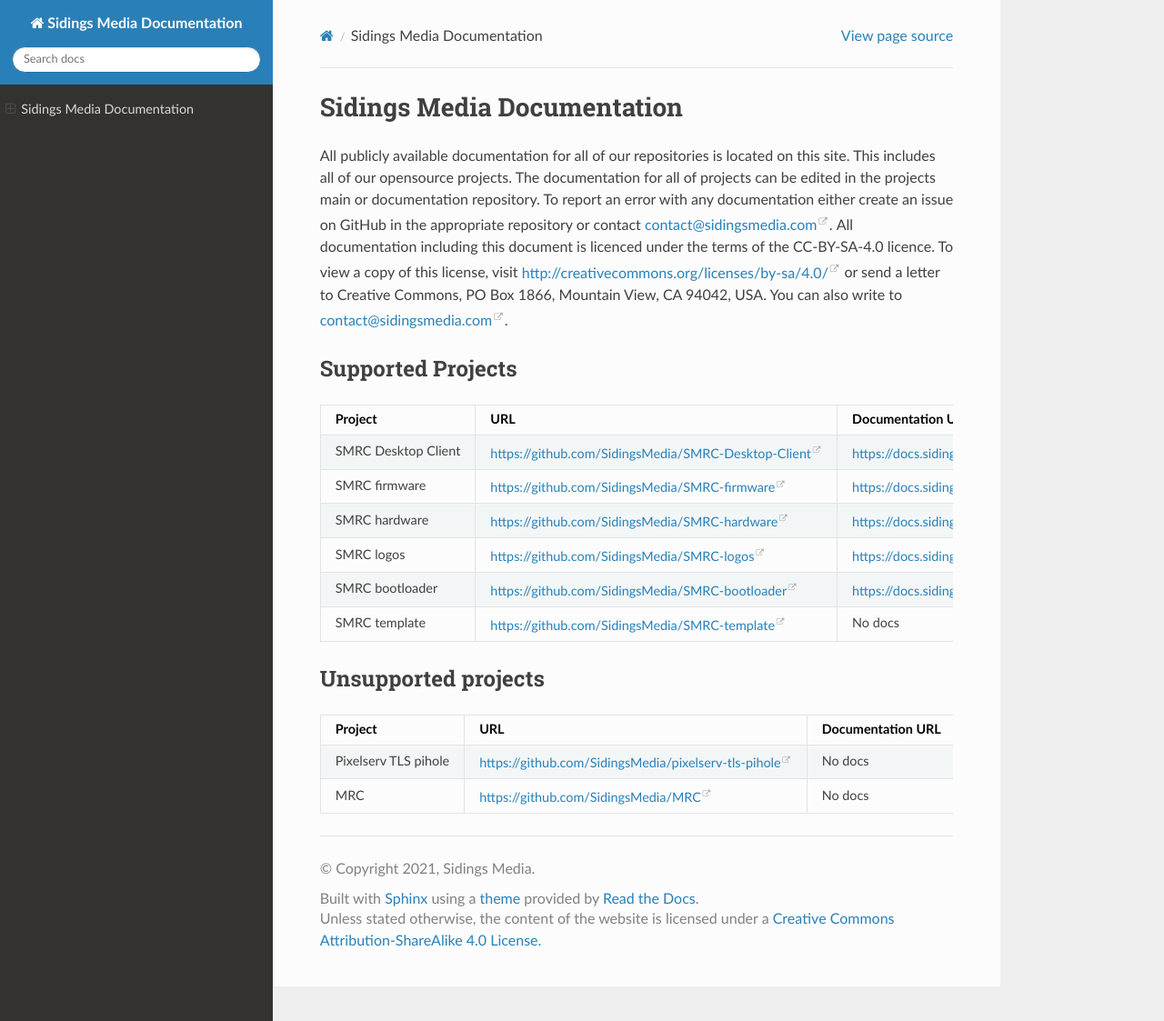
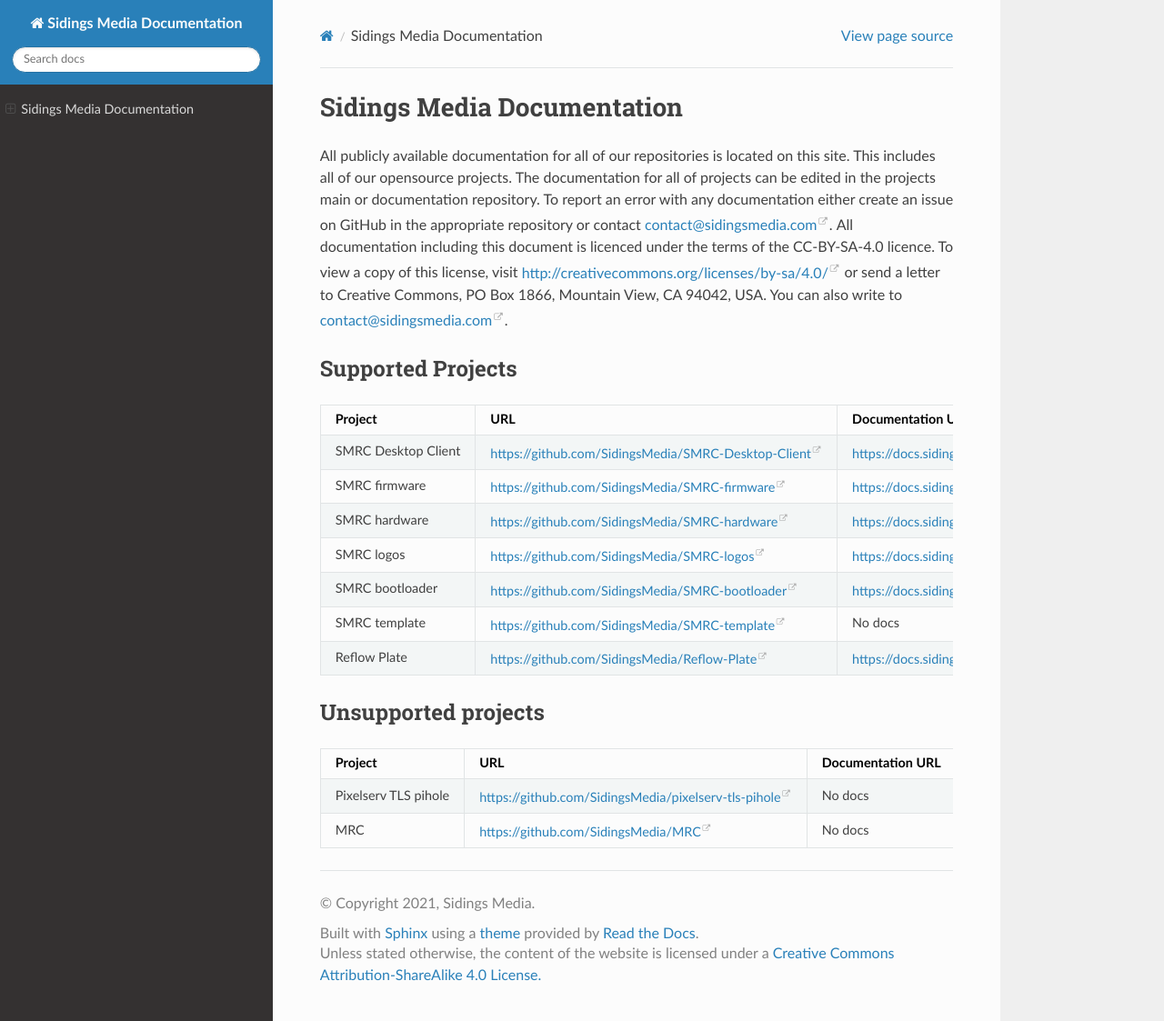
Before and after one commit to SidingsMedia/Sidings-Media-Docs, a Sphinx documentation site: the page built from docs/index.rst, in a window 1280 px wide and 1123 px high. Shown: the whole window at 91% size. Built offline with Sphinx 7.4.7 and the Read the Docs theme 2.0.0, drawn with Linux system fonts in a browser that asks for light colours.

Commit message:
Added Reflow plate project
Signed-off-by: Matthew Nickson <mnickson@sidingsmedia.com>

```diff
--- a/docs/index.rst
+++ b/docs/index.rst
@@ -8,21 +8,23 @@
 Supported Projects
 ------------------
 
-+---------------------+-----------------------------------------------------+--------------------------------------------------------+
-| Project             | URL                                                 | Documentation URL                                      |
-+=====================+=====================================================+========================================================+
-| SMRC Desktop Client | https://github.com/SidingsMedia/SMRC-Desktop-Client | https://docs.sidingsmedia.com/projects/smrc/en/stable/ |
-+---------------------+-----------------------------------------------------+--------------------------------------------------------+
-| SMRC firmware       | https://github.com/SidingsMedia/SMRC-firmware       | https://docs.sidingsmedia.com/projects/smrc/en/stable/ |
-+---------------------+-----------------------------------------------------+--------------------------------------------------------+
-| SMRC hardware       | https://github.com/SidingsMedia/SMRC-hardware       | https://docs.sidingsmedia.com/projects/smrc/en/stable/ |
-+---------------------+-----------------------------------------------------+--------------------------------------------------------+
-| SMRC logos          | https://github.com/SidingsMedia/SMRC-logos          | https://docs.sidingsmedia.com/projects/smrc/en/stable/ |
-+---------------------+-----------------------------------------------------+--------------------------------------------------------+
-| SMRC bootloader     | https://github.com/SidingsMedia/SMRC-bootloader     | https://docs.sidingsmedia.com/projects/smrc/en/stable/ |
-+---------------------+-----------------------------------------------------+--------------------------------------------------------+
-| SMRC template       | https://github.com/SidingsMedia/SMRC-template       | No docs                                                |
-+---------------------+-----------------------------------------------------+--------------------------------------------------------+
++---------------------+-----------------------------------------------------+---------------------------------------------------------------+
+| Project             | URL                                                 | Documentation URL                                             |
++=====================+=====================================================+===============================================================+
+| SMRC Desktop Client | https://github.com/SidingsMedia/SMRC-Desktop-Client | https://docs.sidingsmedia.com/projects/smrc/en/stable/        |
++---------------------+-----------------------------------------------------+---------------------------------------------------------------+
+| SMRC firmware       | https://github.com/SidingsMedia/SMRC-firmware       | https://docs.sidingsmedia.com/projects/smrc/en/stable/        |
++---------------------+-----------------------------------------------------+---------------------------------------------------------------+
+| SMRC hardware       | https://github.com/SidingsMedia/SMRC-hardware       | https://docs.sidingsmedia.com/projects/smrc/en/stable/        |
++---------------------+-----------------------------------------------------+---------------------------------------------------------------+
+| SMRC logos          | https://github.com/SidingsMedia/SMRC-logos          | https://docs.sidingsmedia.com/projects/smrc/en/stable/        |
++---------------------+-----------------------------------------------------+---------------------------------------------------------------+
+| SMRC bootloader     | https://github.com/SidingsMedia/SMRC-bootloader     | https://docs.sidingsmedia.com/projects/smrc/en/stable/        |
++---------------------+-----------------------------------------------------+---------------------------------------------------------------+
+| SMRC template       | https://github.com/SidingsMedia/SMRC-template       | No docs                                                       |
++---------------------+-----------------------------------------------------+---------------------------------------------------------------+
+| Reflow Plate        | https://github.com/SidingsMedia/Reflow-Plate        | https://docs.sidingsmedia.com/projects/reflowplate/en/latest/ |
++---------------------+-----------------------------------------------------+---------------------------------------------------------------+
 
 Unsupported projects
 ---------------------
```
